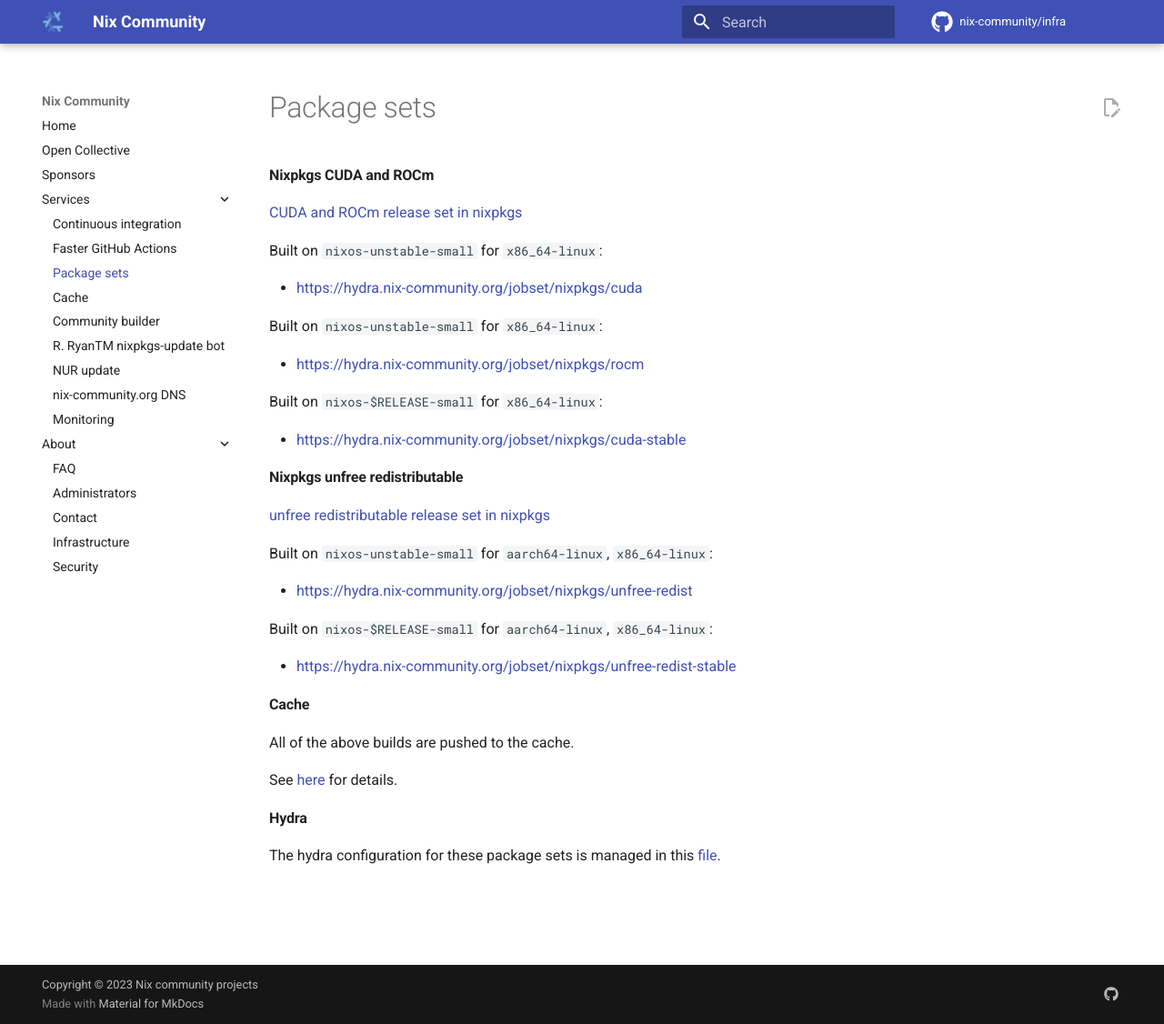
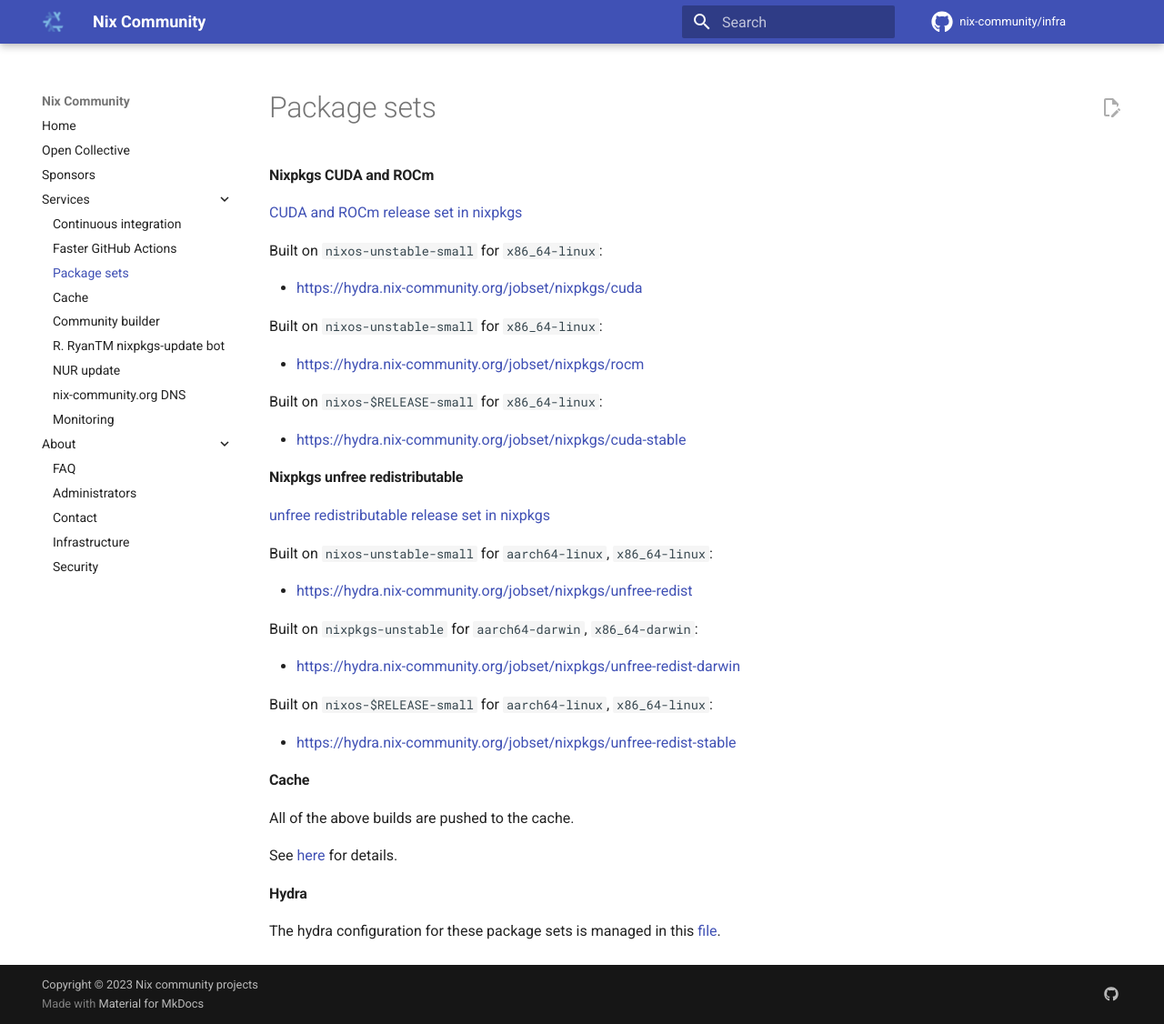
Before and after one commit to nix-community/infra, an MkDocs documentation site: the page built from docs/package-sets.md, in a window 1280 px wide and 1126 px high. Shown: the whole window at 91% size. Built offline with MkDocs 1.6.1 and Material for MkDocs 9.7.7, drawn with Linux system fonts in a browser that asks for light colours; comment, search, counter and statistics services are not loaded.

Commit message:
terraform/hydra-nixpkgs: add unfree-redist-darwin

```diff
--- a/docs/package-sets.md
+++ b/docs/package-sets.md
@@ -22,6 +22,10 @@
 
 - [https://hydra.nix-community.org/jobset/nixpkgs/unfree-redist](https://hydra.nix-community.org/jobset/nixpkgs/unfree-redist)
 
+Built on `nixpkgs-unstable` for `aarch64-darwin`, `x86_64-darwin`:
+
+- [https://hydra.nix-community.org/jobset/nixpkgs/unfree-redist-darwin](https://hydra.nix-community.org/jobset/nixpkgs/unfree-redist-darwin)
+
 Built on `nixos-$RELEASE-small` for `aarch64-linux`, `x86_64-linux`:
 
 - [https://hydra.nix-community.org/jobset/nixpkgs/unfree-redist-stable](https://hydra.nix-community.org/jobset/nixpkgs/unfree-redist-stable)
```
Also changed, not shown: 1 other file.
